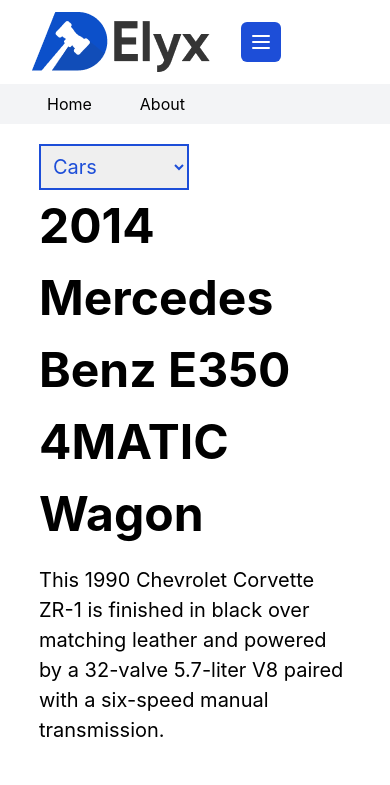
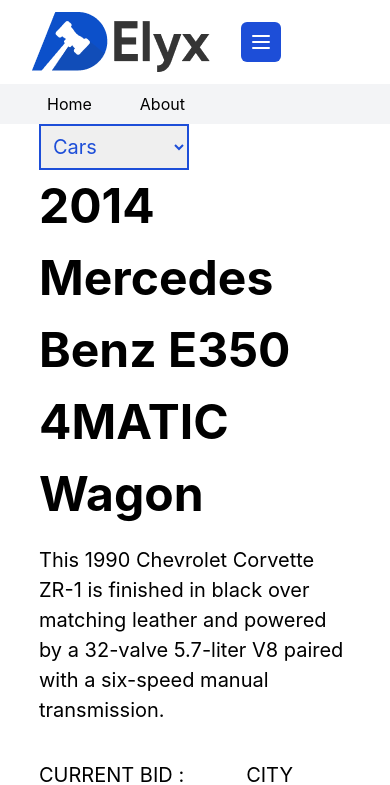
Before and after one commit to M-ilyas1/Elyx-project, a React (Create React App) app: page /HomePageV2 in a window 390 px wide. Shown: the top 785 px of the page. Built offline with nearby package versions, Linux system fonts and the light colour scheme.

Commit message:
add more funcutionality on herobanner

```diff
--- a/src/Component/HeroBanner1/HeroBanner1.js
+++ b/src/Component/HeroBanner1/HeroBanner1.js
@@ -17,7 +17,7 @@
   return (
     <div>
       <div className="w-[100%] grid grid-cols-1 lg:grid-cols-2">
-        <div className="flex flex-wrap justify-center lg:justify-end mt-5 items-center bg-white">
+        <div className="flex flex-wrap justify-center lg:justify-end lg:mt-5 items-center bg-white">
           <div className="w-[80%] bg-white">
             <select className="w-[150px] text-[20px] text-blue-700 font-normal p-2 border-blue-700 border-2">
               <option value="">Cars</option>
```
